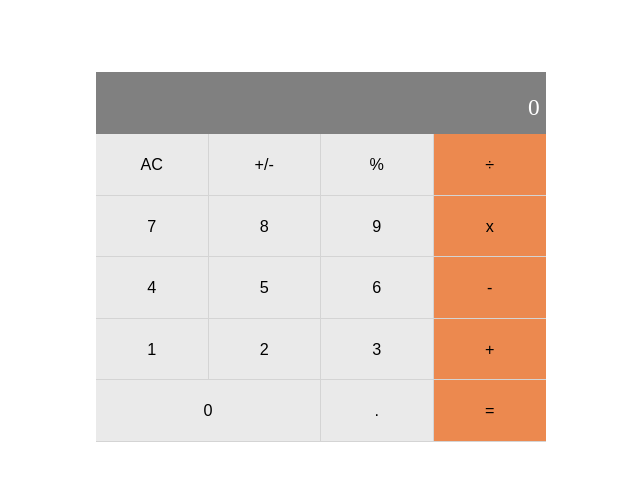
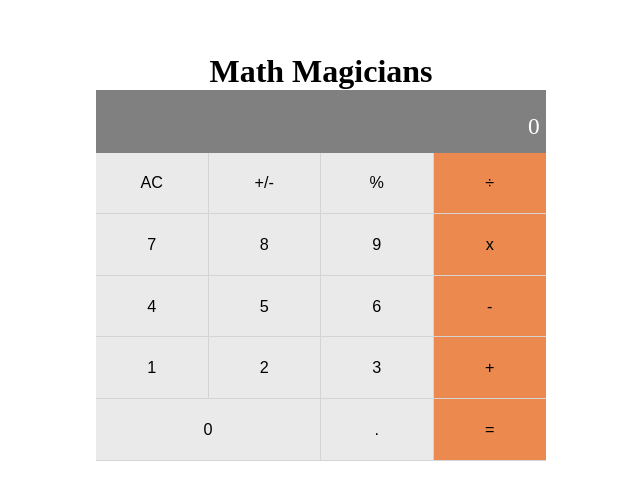
Before and after one commit to NitBravoA92/math-magicians, a React (Create React App) app: page / in a window 1280 px wide. Shown: the part 143-642 px from the top of the page, without its empty margins (319-959 px from the left). Built offline with nearby package versions, Linux system fonts and the light colour scheme.

Commit message:
Add the title of the webapp

```diff
--- a/src/App.css
+++ b/src/App.css
@@ -8,6 +8,7 @@
   width: 100%;
   min-height: 100vh;
   display: flex;
+  flex-direction: column;
   justify-content: center;
   align-items: center;
   padding: 1.5rem 0;
--- a/src/App.jsx
+++ b/src/App.jsx
@@ -4,6 +4,7 @@ import './App.css';
 function App() {
   return (
     <div className="App">
+      <h1>Math Magicians</h1>
       <Calculator />
     </div>
   );
```
